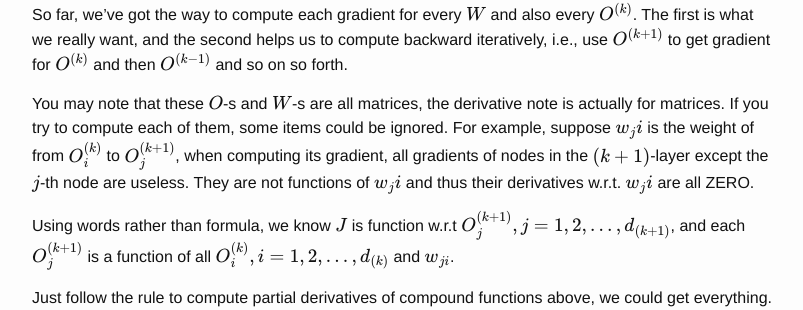
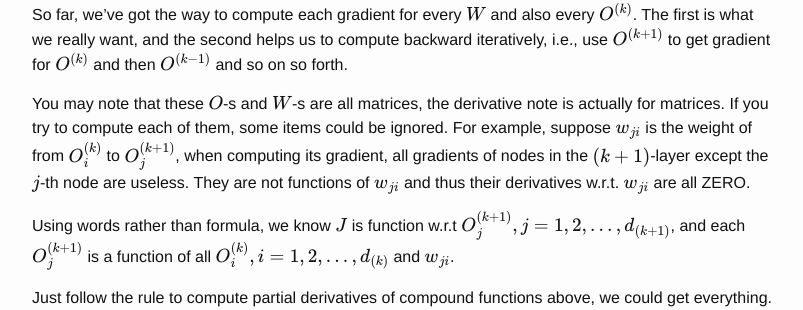
Before and after one commit to zxteloiv/zxteloiv.github.io, a Jekyll site: the page built from _posts/2016-05-13-yet-another-tutorial-for-back-propagation.md, in a window 1280 px wide and 900 px high, scrolled down 2027 px. Shown: the part 144-454 px from the top of the window, without its empty margins (238-1041 px from the left). Built offline with Jekyll 4.4.1, drawn with Linux system fonts in a browser that asks for light colours; formulas are drawn with MathJax 3; comment, search, counter and statistics services are not loaded.

Commit message:
fix subscript error

```diff
--- a/_posts/2016-05-13-yet-another-tutorial-for-back-propagation.md
+++ b/_posts/2016-05-13-yet-another-tutorial-for-back-propagation.md
@@ -96,7 +96,7 @@ $$
 
 So far, we've got the way to compute each gradient for every $$W$$ and also every $$O^{(k)}$$. The first is what we really want, and the second helps us to compute backward iteratively, i.e., use $$O^{(k+1)}$$ to get gradient for $$O^{(k)}$$ and then $$O^{(k-1)}$$ and so on so forth.
 
-You may note that these $$O$$-s and $$W$$-s are all matrices, the derivative note is actually for matrices. If you try to compute each of them, some items could be ignored. For example, suppose $$w_ji$$ is the weight of from $$O^{(k)}_i$$ to $$O^{(k+1)}_j$$, when computing its gradient, all gradients of nodes in the $$(k+1)$$-layer except the $$j$$-th node are useless. They are not functions of $$w_ji$$ and thus their derivatives w.r.t. $$w_ji$$ are all ZERO.
+You may note that these $$O$$-s and $$W$$-s are all matrices, the derivative note is actually for matrices. If you try to compute each of them, some items could be ignored. For example, suppose $$w_{ji}$$ is the weight of from $$O^{(k)}_i$$ to $$O^{(k+1)}_j$$, when computing its gradient, all gradients of nodes in the $$(k+1)$$-layer except the $$j$$-th node are useless. They are not functions of $$w_{ji}$$ and thus their derivatives w.r.t. $$w_{ji}$$ are all ZERO.
 
 Using words rather than formula, we know $$J$$ is function w.r.t $$O^{(k+1)}_j, j=1,2,\dots,d_{(k+1)}$$, and each $$O^{(k+1)}_j$$ is a function of all $$O^{(k)}_i, i = 1,2,\dots,d_{(k)}$$ and $$w_{ji}$$.
 
```
